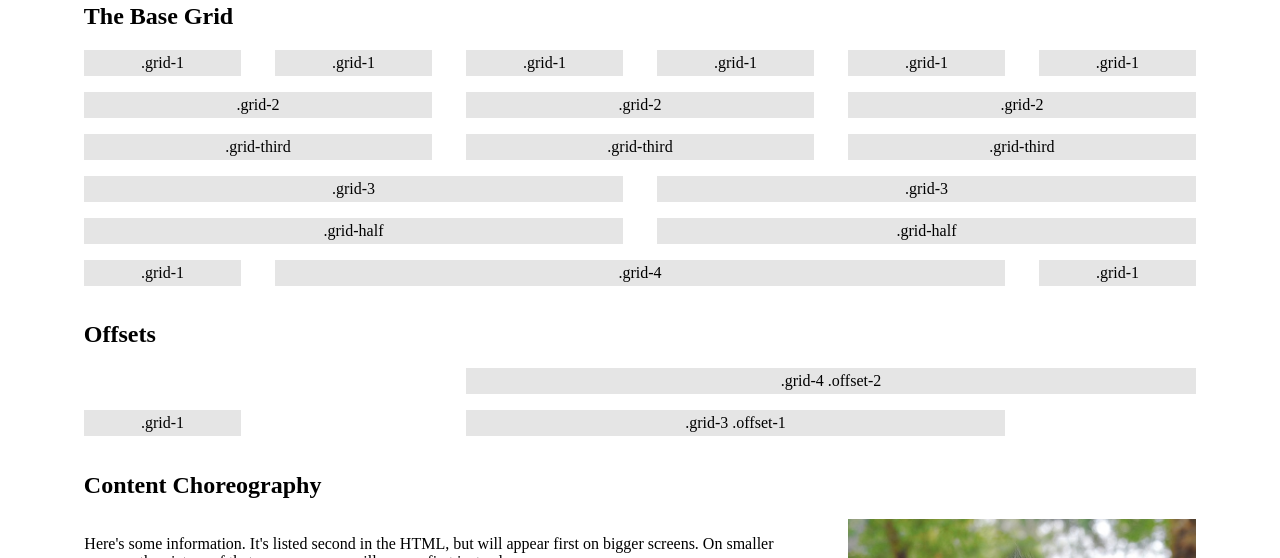
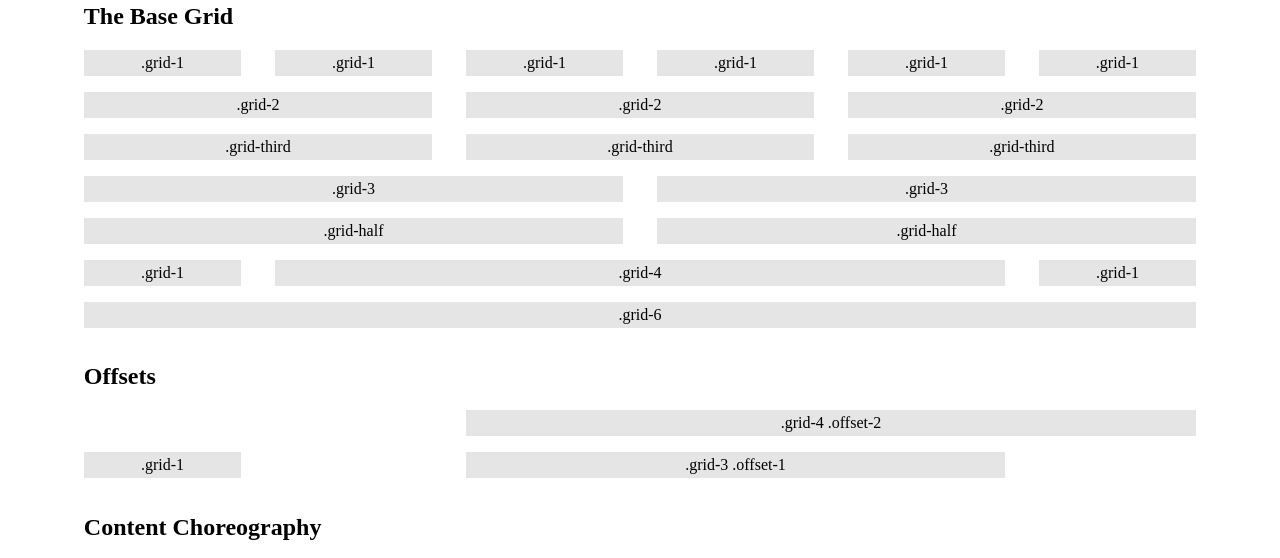
Before and after one commit to cferdinandi/origami, a plain HTML site: page index.html in a window 1280 px wide. Shown: the part 191-749 px from the top of the page. Drawn offline with Linux system fonts and the light colour scheme.

Commit message:
Added .grid-6 to index.html

```diff
--- a/index.html
+++ b/index.html
@@ -57,6 +57,10 @@
             <div class="grid-1"><div style="background-color: #e5e5e5; padding: 4px 8px; margin-bottom: 1em;">.grid-1</div></div>
         </div>
 
+        <div class="row" style="text-align: center;">
+            <div class="grid-6"><div style="background-color: #e5e5e5; padding: 4px 8px; margin-bottom: 1em;">.grid-6</div></div>
+        </div>
+
 
 	    <h2>Offsets</h2>
 
```
